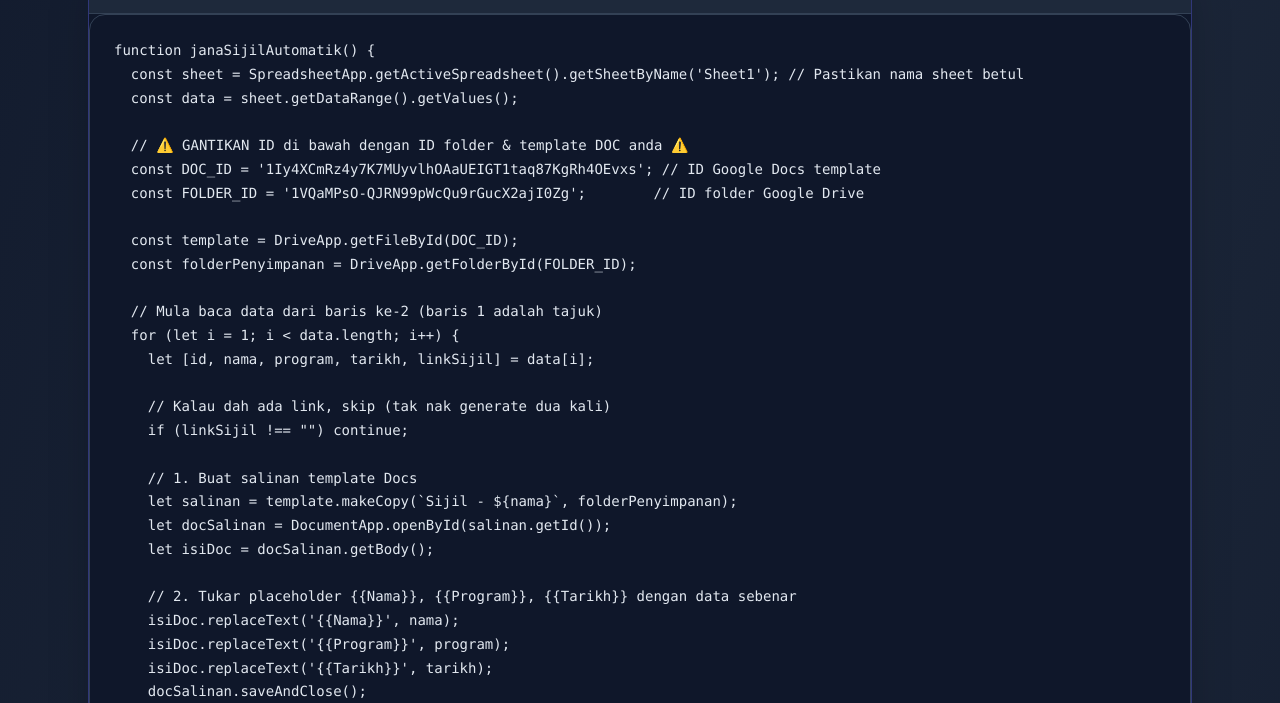
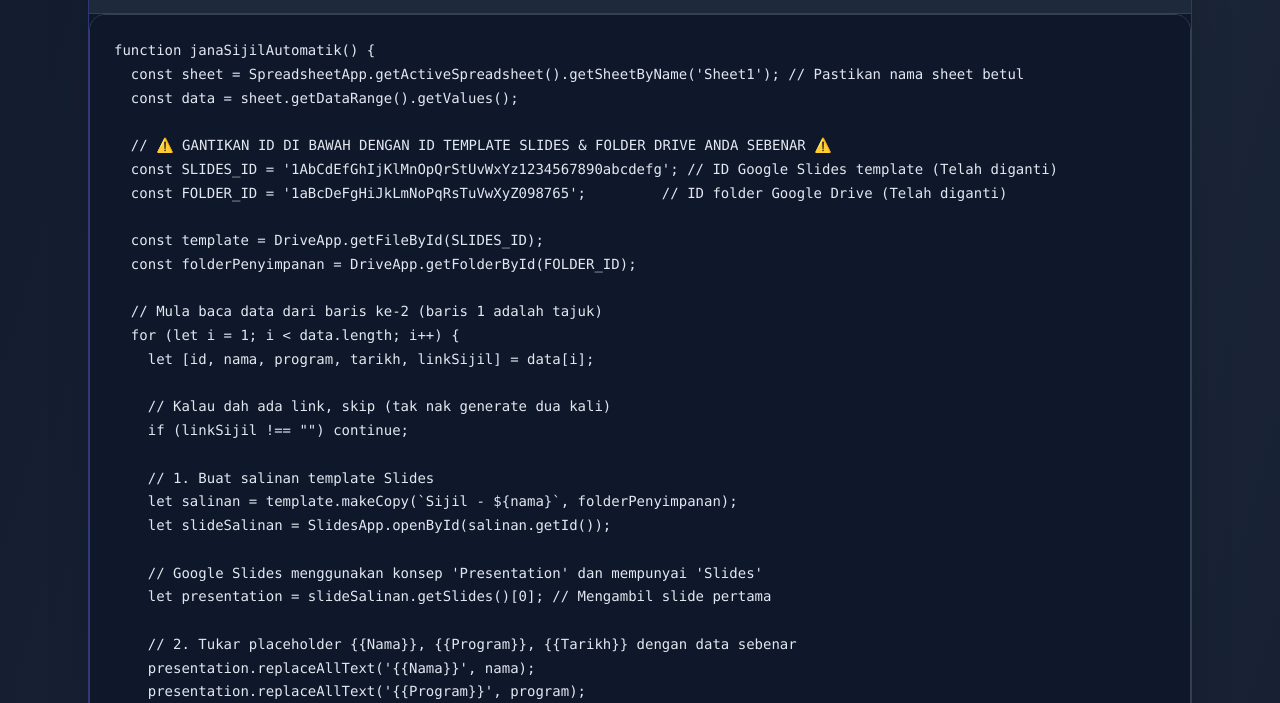
Before and after one commit to ahmadmaliki85/esijil, a plain HTML site: page note1.html in a window 1280 px wide. Shown: the part 1237-1940 px from the top of the page. Drawn offline with nearby package versions, Linux system fonts and the light colour scheme.

Commit message:
Update note1.html
update apps script

```diff
--- a/note1.html
+++ b/note1.html
@@ -197,37 +197,39 @@
   const sheet = SpreadsheetApp.getActiveSpreadsheet().getSheetByName('Sheet1'); // Pastikan nama sheet betul
   const data = sheet.getDataRange().getValues();
 
-  // ⚠️ GANTIKAN ID di bawah dengan ID folder & template DOC anda ⚠️
-  const DOC_ID = '1Iy4XCmRz4y7K7MUyvlhOAaUEIGT1taq87KgRh4OEvxs'; // ID Google Docs template
-  const FOLDER_ID = '1VQaMPsO-QJRN99pWcQu9rGucX2ajI0Zg';        // ID folder Google Drive
+  // ⚠️ GANTIKAN ID DI BAWAH DENGAN ID TEMPLATE SLIDES & FOLDER DRIVE ANDA SEBENAR ⚠️
+  const SLIDES_ID = '1AbCdEfGhIjKlMnOpQrStUvWxYz1234567890abcdefg'; // ID Google Slides template (Telah diganti)
+  const FOLDER_ID = '1aBcDeFgHiJkLmNoPqRsTuVwXyZ098765';         // ID folder Google Drive (Telah diganti)
 
-  const template = DriveApp.getFileById(DOC_ID);
+  const template = DriveApp.getFileById(SLIDES_ID);
   const folderPenyimpanan = DriveApp.getFolderById(FOLDER_ID);
 
   // Mula baca data dari baris ke-2 (baris 1 adalah tajuk)
-  for (let i = 1; i &lt; data.length; i++) {
+  for (let i = 1; i < data.length; i++) {
     let [id, nama, program, tarikh, linkSijil] = data[i];
 
     // Kalau dah ada link, skip (tak nak generate dua kali)
     if (linkSijil !== "") continue;
 
-    // 1. Buat salinan template Docs
+    // 1. Buat salinan template Slides
     let salinan = template.makeCopy(`Sijil - ${nama}`, folderPenyimpanan);
-    let docSalinan = DocumentApp.openById(salinan.getId());
-    let isiDoc = docSalinan.getBody();
+    let slideSalinan = SlidesApp.openById(salinan.getId());
+
+    // Google Slides menggunakan konsep 'Presentation' dan mempunyai 'Slides'
+    let presentation = slideSalinan.getSlides()[0]; // Mengambil slide pertama
 
     // 2. Tukar placeholder {{Nama}}, {{Program}}, {{Tarikh}} dengan data sebenar
-    isiDoc.replaceText('{{Nama}}', nama);
-    isiDoc.replaceText('{{Program}}', program);
-    isiDoc.replaceText('{{Tarikh}}', tarikh);
-    docSalinan.saveAndClose();
+    presentation.replaceAllText('{{Nama}}', nama);
+    presentation.replaceAllText('{{Program}}', program);
+    presentation.replaceAllText('{{Tarikh}}', tarikh);
+    slideSalinan.saveAndClose();
 
-    // 3. Tukar Google Docs ke PDF
+    // 3. Tukar Google Slides ke PDF
     let pdf = salinan.getAs('application/pdf');
     let failPDF = folderPenyimpanan.createFile(pdf);
     failPDF.setName(`Sijil_${nama}.pdf`);
 
-    // 4. Padam salinan Google Docs (simpan PDF sahaja)
+    // 4. Padam salinan Google Slides (simpan PDF sahaja)
     salinan.setTrashed(true);
 
     // 5. Masukkan link PDF ke dalam Google Sheets (kolum E)
@@ -237,7 +239,7 @@
     failPDF.setSharing(DriveApp.Access.ANYONE_WITH_LINK, DriveApp.Permission.VIEW);
   }
 
-  SpreadsheetApp.getUi().alert('✅ Selesai! Semua sijil PDF telah dijana & pautan dimasukkan ke ruangan LinkSijil.');
+  SpreadsheetApp.getUi().alert('✅ Selesai! Semua sijil PDF telah dijana daripada template Slides & pautan dimasukkan ke ruangan LinkSijil.');
 }</code></pre>
             </div>
             <div
```
